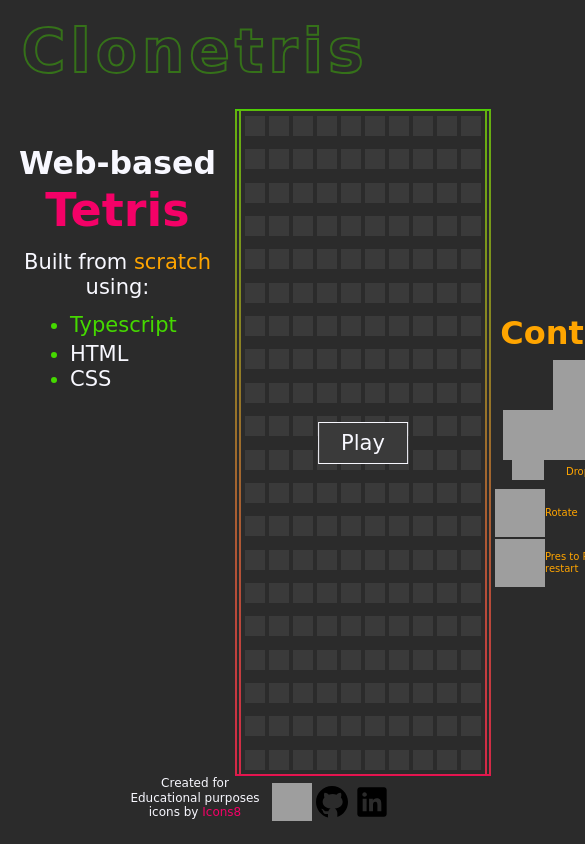
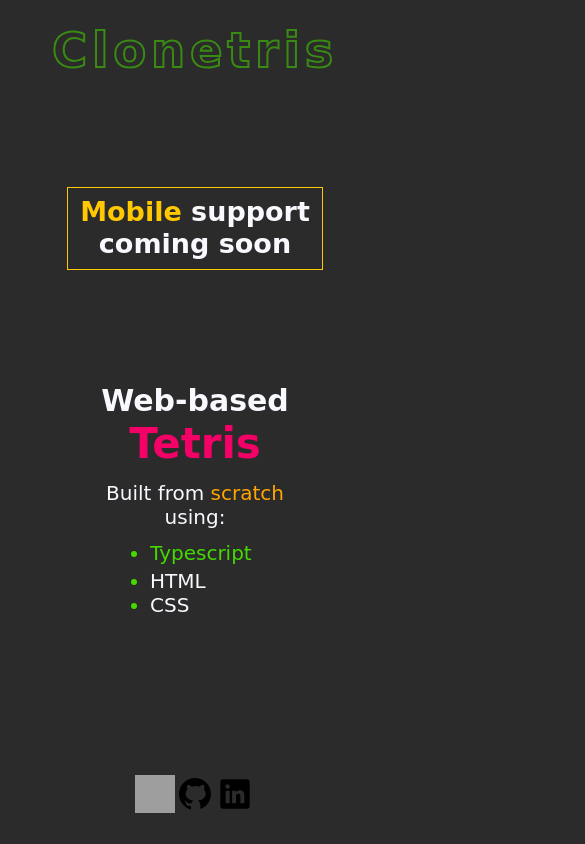
Before and after one commit to KevinMaciasA/clonetris, a website built with Vite: page index.html in a window 390 px wide. Shown: the top 844 px of the page, 585 px wide, since content can reach past the window. Built offline with nearby package versions, Linux system fonts and the light colour scheme; grey boxes are pictures that could not be loaded; a web font is replaced by a local one.

Commit message:
[ADD] Warning for mobile users

```diff
--- a/index.html
+++ b/index.html
@@ -21,6 +21,12 @@
       <h1>Clonetris</h1>
     </header>
     <main>
+      <section id="mobile">
+        <h2>
+          <span>Mobile</span> support <br />
+          coming soon
+        </h2>
+      </section>
       <section class="about">
         <div class="spacer" style="content: ''; height: 24px"></div>
         <h2>Web-based <span>Tetris</span></h2>
--- a/src/style.css
+++ b/src/style.css
@@ -397,3 +397,72 @@ a:focus-visible {
     opacity: 40%;
   }
 }
+
+#mobile {
+  display: none;
+  text-align: center;
+
+  padding: 8px 12px;
+  border: 1px solid var(--Yellow-color);
+
+  & span {
+    color: var(--Yellow-color);
+  }
+}
+
+@media screen and (max-width: 800px) {
+  :root {
+    --h1: 4.8rem;
+    --h2: 4.2rem;
+    --text: 2rem;
+  }
+
+  #mobile {
+    display: block;
+    align-self: center;
+
+    font-size: 1.8rem;
+  }
+
+  main {
+    grid-template-columns: 1fr;
+  }
+
+  section.game,
+  section.instructions {
+    display: none;
+  }
+
+  footer {
+    display: grid;
+    grid-template-columns: 1fr;
+    align-items: center;
+
+    & .acknowledgments {
+      display: none;
+    }
+
+    & .socials {
+      grid-column: 1;
+
+      justify-self: center;
+    }
+  }
+
+  @-webkit-keyframes fade-in {
+    0% {
+      opacity: 0;
+    }
+    100% {
+      opacity: 55%;
+    }
+  }
+  @keyframes fade-in {
+    0% {
+      opacity: 0;
+    }
+    100% {
+      opacity: 55%;
+    }
+  }
+}
```
